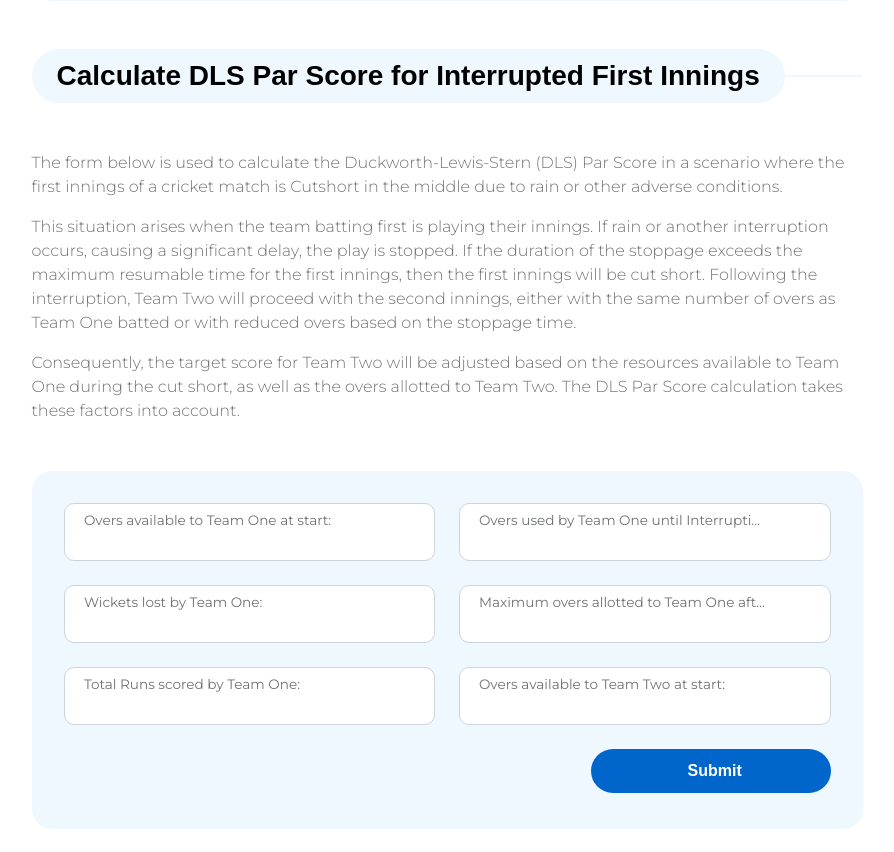
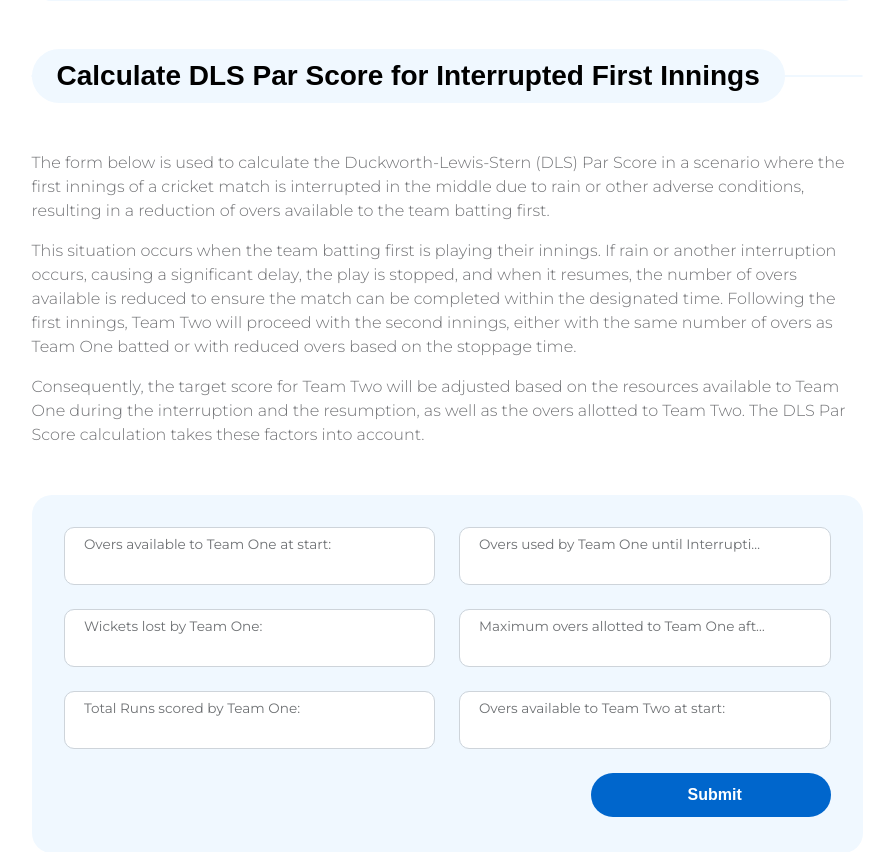
Before and after one commit to NishanthMuruganantham/duckworth-lewis-score-calculator, a Django app: page / in a window 1280 px wide. Shown: the part 4492-5344 px from the top of the page, without its empty margins (193-1087 px from the left). Run offline with Django 4.2, Linux system fonts and the light colour scheme; some libraries are stand-ins or nearby versions; some web fonts are replaced.

Commit message:
interrpupted first innings form description has been updated (#75)

```diff
--- a/templates/index.html
+++ b/templates/index.html
@@ -301,15 +301,15 @@
                             <h4 class="section-title">Calculate DLS Par Score for Interrupted First Innings</h4>
                         </div>
                         <p>
-                            The form below is used to calculate the Duckworth-Lewis-Stern (DLS) Par Score in a scenario where the first innings of a cricket match is Cutshort in the middle due to rain or other adverse conditions.
+                            The form below is used to calculate the Duckworth-Lewis-Stern (DLS) Par Score in a scenario where the first innings of a cricket match is interrupted in the middle due to rain or other adverse conditions, resulting in a reduction of overs available to the team batting first.
                         </p>
                         <p>
-                            This situation arises when the team batting first is playing their innings. If rain or another interruption occurs, causing a significant delay, the play is stopped.
-                            If the duration of the stoppage exceeds the maximum resumable time for the first innings, then the first innings will be cut short.
-                            Following the interruption, Team Two will proceed with the second innings, either with the same number of overs as Team One batted or with reduced overs based on the stoppage time.
+                            This situation occurs when the team batting first is playing their innings.
+                            If rain or another interruption occurs, causing a significant delay, the play is stopped, and when it resumes, the number of overs available is reduced to ensure the match can be completed within the designated time.
+                            Following the first innings, Team Two will proceed with the second innings, either with the same number of overs as Team One batted or with reduced overs based on the stoppage time.
                         </p>
                         <p class="mb-5">
-                            Consequently, the target score for Team Two will be adjusted based on the resources available to Team One during the cut short, as well as the overs allotted to Team Two.
+                            Consequently, the target score for Team Two will be adjusted based on the resources available to Team One during the interruption and the resumption, as well as the overs allotted to Team Two.
                             The DLS Par Score calculation takes these factors into account.
                         </p>
                         <div class="custom-block custom-block-full">
```
